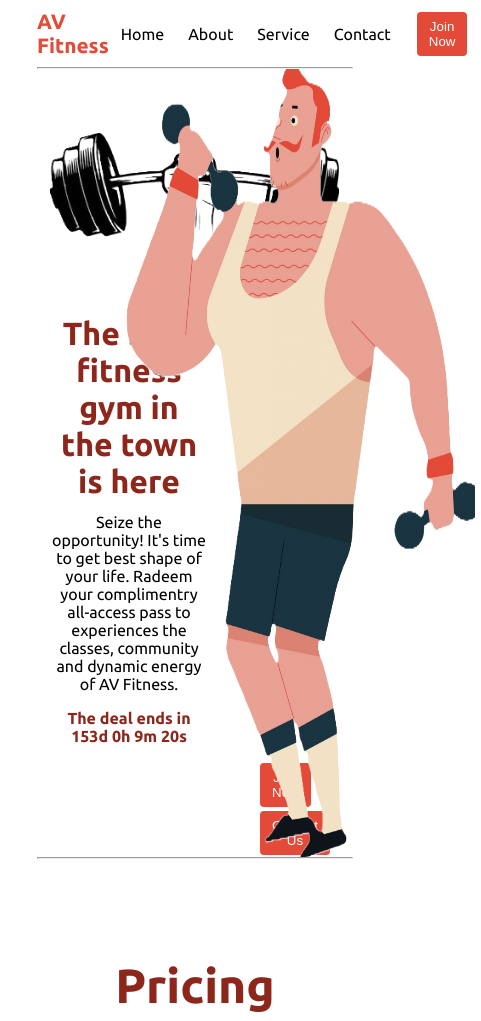
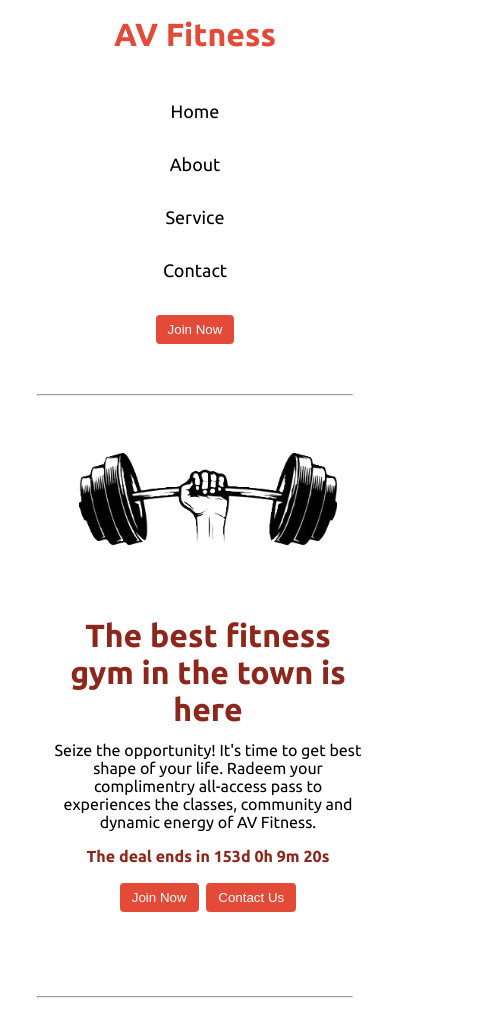
Before and after one commit to viveklohar229/Landing-Page, a plain HTML site: page index.html in a window 390 px wide. Shown: the top 1021 px of the page, 481 px wide, since content can reach past the window. Drawn offline with Linux system fonts and the light colour scheme.

Commit message:
Add files via upload

```diff
--- a/index.html
+++ b/index.html
@@ -12,7 +12,7 @@
 <body class="overflow-x-hidden">
     <div class="container mx-auto ">
         <header>
-            <nav class="flex justify-between">
+            <nav class="flex justify-between ">
                 <div class="logo font-bold flex items-center text-blue"> AV Fitness</div>
                 <ul class="navbar flex items-center">
                     <li>Home</li>
@@ -50,7 +50,7 @@
                 </div>
             </section>
             <hr>
-            <section class="section2 px-2">
+            <section class="section2 ">
                 <h1 class="text-center my-2">Pricing</h1>
                 <p class="my-2">This Gym Price List Template provides a clear and concise overview of the pricing for various services and memberships at your fitness facility. It can be tailored to reflect your gym’s specific offerings, helping potential and current members easily understand their options.
 
--- a/style.css
+++ b/style.css
@@ -143,3 +143,96 @@ footer{
     padding: 23px;
     text-align: center;
 }
+
+
+/* Responsiveness  */
+@media only screen and (min-width:1024px){
+    .buttons{
+        margin:auto;
+
+    }
+    .deal{
+        margin-top: 3rem;
+    }
+    }
+
+    @media only screen and (max-width:1024px){
+        .buttons{
+            margin:auto;
+
+        }
+    }
+
+    @media only screen and (max-width:768px) {
+   .topright .gyming{
+        width: 0;
+    }
+
+    .topright{
+        width: 0;
+    }
+
+  .section1{
+    height: 600px;
+  }
+
+  .boxes{
+    flex-direction: column;
+  }
+.box{
+    min-width: 28vw;
+    margin: 12px 26px;
+}
+
+    .topleft{
+        width: 100%;
+    }
+
+    .buttons{
+        margin-top:1rem;
+    }
+
+
+}
+
+@media only screen and (max-width:624px){
+
+    .logo{
+        margin-top: 1rem;
+        font-size: xx-large;
+    }
+
+
+    .navbar{
+        height: auto;
+        margin: 2rem;
+    }
+
+     .navbar li{
+        margin: 1rem;
+        font-size: large;
+     }
+
+   .flex{
+    flex-direction: column;
+    justify-content: space-between;
+
+   }
+
+   .section3{
+    padding: 0;
+}
+
+.section2 p{
+    padding: 0;
+}
+
+.section2{
+    padding: 0;
+}
+
+.dumbelling{
+    width: 258px;
+}
+
+}
```
Also changed, not shown: script.js (line endings or trailing spaces).
